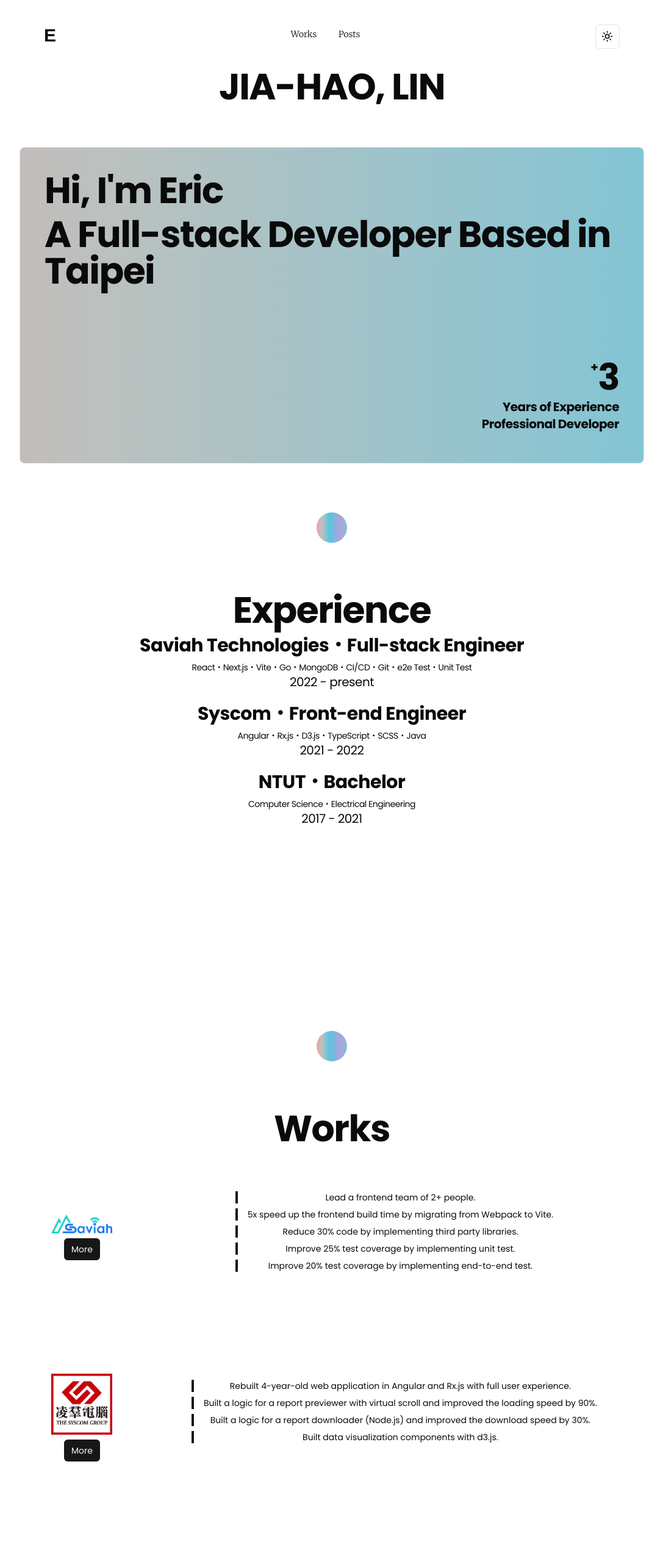
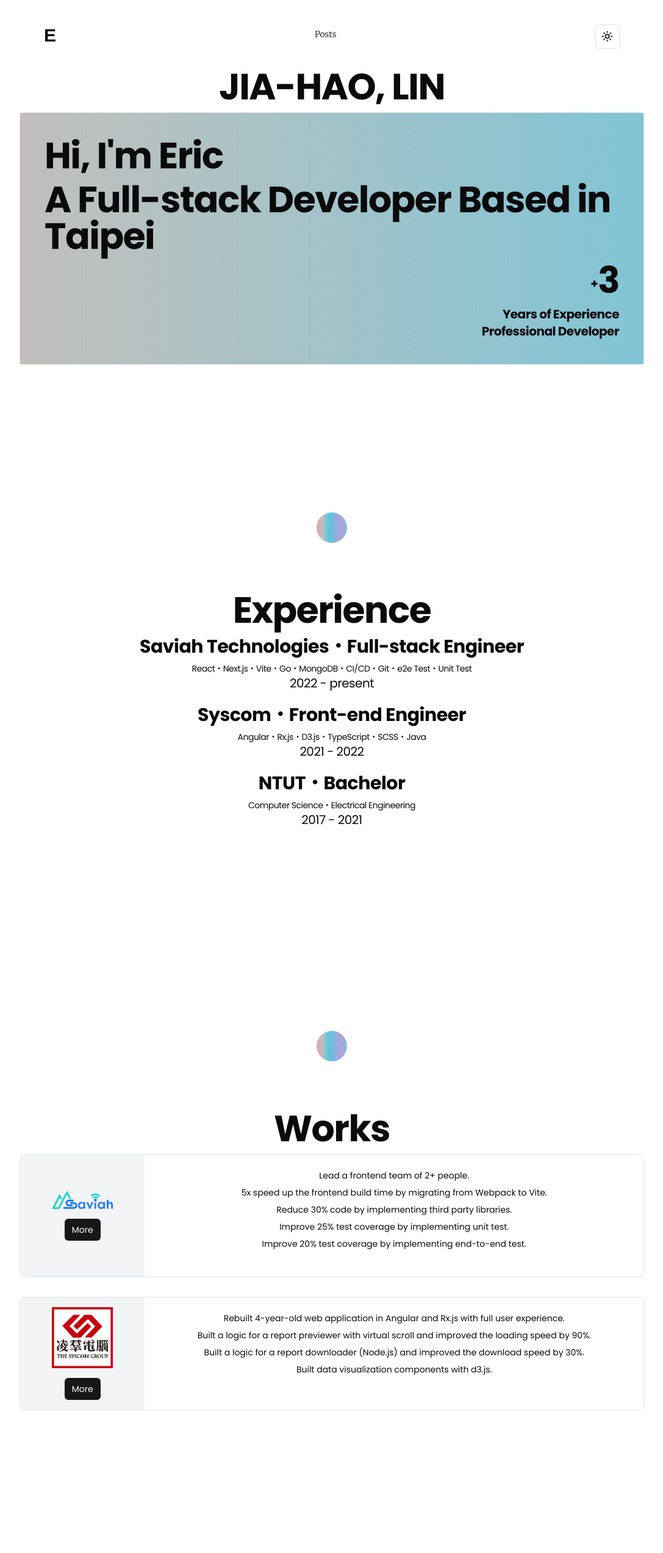
Before and after one commit to ericboy0224/eric-homepage, a Next.js app: page / in a window 1280 px wide. Shown: the top 2546 px of the page at 61% size, without its empty margins (96-1183 px from the left). Built offline with nearby package versions, Linux system fonts and the light colour scheme; a web font is replaced by a local one.

Commit message:
refactor(homepage): replace Resizable component

```diff
--- a/src/app/header.tsx
+++ b/src/app/header.tsx
@@ -14,13 +14,6 @@ export function Header() {
             </Link>
             <NavigationMenu>
                 <NavigationMenuList>
-                    <NavigationMenuItem>
-                        <Link href="/works" legacyBehavior passHref>
-                            <NavigationMenuLink className={navigationMenuTriggerStyle()}>
-                                Works
-                            </NavigationMenuLink>
-                        </Link>
-                    </NavigationMenuItem>
                     <NavigationMenuItem>
                         <Link href="/posts" legacyBehavior passHref>
                             <NavigationMenuLink className={navigationMenuTriggerStyle()}>
--- a/src/app/page.tsx
+++ b/src/app/page.tsx
@@ -4,53 +4,48 @@ import Banner from '@/components/home/text-banner';
 import WorkSection from '@/components/home/work-section';
 import Divider from '@/components/ui/divider';
 import Heading from '@/components/ui/inview/text/heading';
-import { ResizablePanel, ResizablePanelGroup } from '@/components/ui/resizable';
 
 export default function Home() {
   return (
     <div className='text-center'>
       <section className="mb-20 md:h-[calc(100vh-9.5rem)] h-[calc(100vh-5rem)]">
-        <ResizablePanelGroup className='max-h-[800px]' direction="vertical">
-          <ResizablePanel defaultSize={20}>
+        <div className='max-h-[800px] flex flex-col'>
+          <div className="flex-none">
             <Heading>JIA-HAO, LIN</Heading>
-          </ResizablePanel>
-          <ResizablePanel defaultSize={80} className="border rounded-lg">
+          </div>
+          <div className="flex-grow border rounded-lg">
             <Banner />
-          </ResizablePanel>
-        </ResizablePanelGroup>
+          </div>
+        </div>
       </section>
       <Divider />
       <section className="mb-5 h-[700px]">
-        <ResizablePanelGroup direction="vertical">
-          <ResizablePanel defaultSize={10}>
+        <div className="flex flex-col h-full">
+          <div className="flex-none">
             <Heading>Experience</Heading>
-          </ResizablePanel>
-          <ResizablePanel defaultSize={90}>
+          </div>
+          <div className="flex-grow">
             <ExperienceSection />
-          </ResizablePanel>
-        </ResizablePanelGroup>
+          </div>
+        </div>
       </section>
       <Divider />
       <section className="mb-20 h-[calc(100vh-9.5rem)]">
-        <ResizablePanelGroup direction="vertical">
-          <ResizablePanel defaultSize={10}>
+        <div className="flex flex-col h-full">
+          <div className="flex-none">
             <Heading>Works</Heading>
-          </ResizablePanel>
-          <ResizablePanel defaultSize={90}>
+          </div>
+          <div className="flex-grow">
             <WorkSection />
-          </ResizablePanel>
-        </ResizablePanelGroup>
+          </div>
+        </div>
       </section>
       <Divider />
-      <section className="md:h-[250vh] h-[450vh]">
-        <ResizablePanelGroup direction="vertical">
-          <ResizablePanel defaultSize={10}>
-            <Heading>Try to make life easier</Heading>
-          </ResizablePanel>
-          <ResizablePanel defaultSize={90}>
-            <MoreSection />
-          </ResizablePanel>
-        </ResizablePanelGroup>
+      <section className="h-auto">
+        <Heading>Try to make life easier</Heading>
+        <div className="space-y-20">
+          <MoreSection />
+        </div>
       </section>
     </div>
   );
--- a/src/app/works/page.tsx
+++ /dev/null
@@ -1,3 +0,0 @@
-export default function Works() {
-    return <div>Works</div>;
-}
--- a/src/components/achievement-list.tsx
+++ b/src/components/achievement-list.tsx
@@ -8,7 +8,7 @@ const AchievementList: React.FC<AchievementListProps> = ({ achievements }) => (
     <>
         <ul className="mb-5 space-y-2">
             {achievements.map((achievement, index) => (
-                <li key={index} className="pl-4 border-l-4 border-primary md:text-md text-sm">
+                <li key={index} className="md:text-md text-sm">
                     {achievement}
                 </li>
             ))}
--- a/src/components/home/text-banner/index.tsx
+++ b/src/components/home/text-banner/index.tsx
@@ -1,36 +1,30 @@
 import Description from "../../ui/inview/text/description";
 import Heading from "../../ui/inview/text/heading";
-import { ResizablePanel, ResizablePanelGroup } from "../../ui/resizable";
 import BannerBackground from "./banner-background";
 
 export default function Banner() {
-
     return (
         <BannerBackground>
-            <ResizablePanelGroup className="text-end" direction="vertical">
-                <ResizablePanel className="text-start" defaultSize={70}>
+            <div className="flex flex-col h-full">
+                <div className="flex-grow text-start">
                     <Heading pulse={0}>
                         Hi, I'm Eric
                     </Heading>
                     <Heading pulse={1}>
                         A Full-stack Developer Based in Taipei
                     </Heading>
-                </ResizablePanel>
-                <ResizablePanel defaultSize={15} >
-                    <ResizablePanelGroup direction="horizontal">
-                        <ResizablePanel>
-                            <Description pulse={2}> + </Description>
-                        </ResizablePanel>
-                        <Heading pulse={2}>
-                            3
-                        </Heading>
-                    </ResizablePanelGroup>
-                </ResizablePanel>
-                <ResizablePanel defaultSize={15}>
+                </div>
+                <div className="flex justify-end items-center">
+                    <Description pulse={2}> + </Description>
+                    <Heading pulse={2}>
+                        3
+                    </Heading>
+                </div>
+                <div className="text-end">
                     <Description pulse={3}>Years of Experience</Description>
                     <Description pulse={3}>Professional Developer</Description>
-                </ResizablePanel>
-            </ResizablePanelGroup>
+                </div>
+            </div>
         </BannerBackground>
     )
 }
--- a/src/components/home/work-section/index.tsx
+++ b/src/components/home/work-section/index.tsx
@@ -1,15 +1,11 @@
-import { ResizablePanel, ResizablePanelGroup } from "@/components/ui/resizable";
-
 import SaviahSection from "./saviah";
 import SyscomSection from "./syscom";
 
 export default function WorkSection() {
-    return <ResizablePanelGroup direction="vertical" className="space-y-2">
-        <ResizablePanel defaultSize={50}>
+    return (
+        <div className="space-y-8">
             <SaviahSection />
-        </ResizablePanel>
-        <ResizablePanel defaultSize={50}>
             <SyscomSection />
-        </ResizablePanel>
-    </ResizablePanelGroup>
+        </div>
+    );
 }
--- a/src/components/home/work-section/work-item.tsx
+++ b/src/components/home/work-section/work-item.tsx
@@ -1,6 +1,5 @@
 import { Button } from '@/components/ui/button';
 import { poppins } from '@/components/ui/fonts';
-import { ResizablePanel, ResizablePanelGroup } from '@/components/ui/resizable';
 import { cn } from '@/lib/utils';
 import Image from 'next/image';
 import Link from 'next/link';
@@ -12,16 +11,16 @@ interface WorkExperience {
 
 export function WorkItem({ company, children, logoSrc }: React.PropsWithChildren<WorkExperience>) {
     return (
-        <ResizablePanelGroup direction="horizontal" className={cn("max-h-[700px]", poppins.className)}>
-            <ResizablePanel className='flex flex-col justify-center items-center' defaultSize={20}>
-                <Image src={logoSrc} alt={company} width={100} height={100} loading="lazy" className='mb-2' />
+        <div className={cn("flex flex-col md:flex-row max-h-[700px] border rounded-lg overflow-hidden", poppins.className)}>
+            <div className='flex flex-col justify-center items-center p-4 md:w-1/5 bg-gray-100 dark:bg-gray-800'>
+                <Image src={logoSrc} alt={company} width={100} height={100} loading="lazy" className='mb-4' />
                 <Button size="sm">
-                    <Link href={`/works/${company.toLowerCase()}`} legacyBehavior passHref>More</Link>
+                    <Link href={`/works/${company.toLowerCase()}`}>More</Link>
                 </Button>
-            </ResizablePanel>
-            <ResizablePanel className='flex justify-center items-center' defaultSize={80}>
+            </div>
+            <div className='flex-1 p-6 overflow-y-auto'>
                 {children}
-            </ResizablePanel>
-        </ResizablePanelGroup>
+            </div>
+        </div>
     );
 }
--- a/src/components/ui/inview/useShowItem.tsx
+++ b/src/components/ui/inview/useShowItem.tsx
@@ -1,9 +1,7 @@
 'use client'
 
-import { cn } from "@/lib/utils";
 import { useAnimation, useInView, motion } from "framer-motion";
 import { ReactNode, useRef, useEffect } from "react";
-import { poppins } from "../fonts";
 
 export const useShowItem = (children: ReactNode, pulse?: number) => {
     const controls = useAnimation();
```
